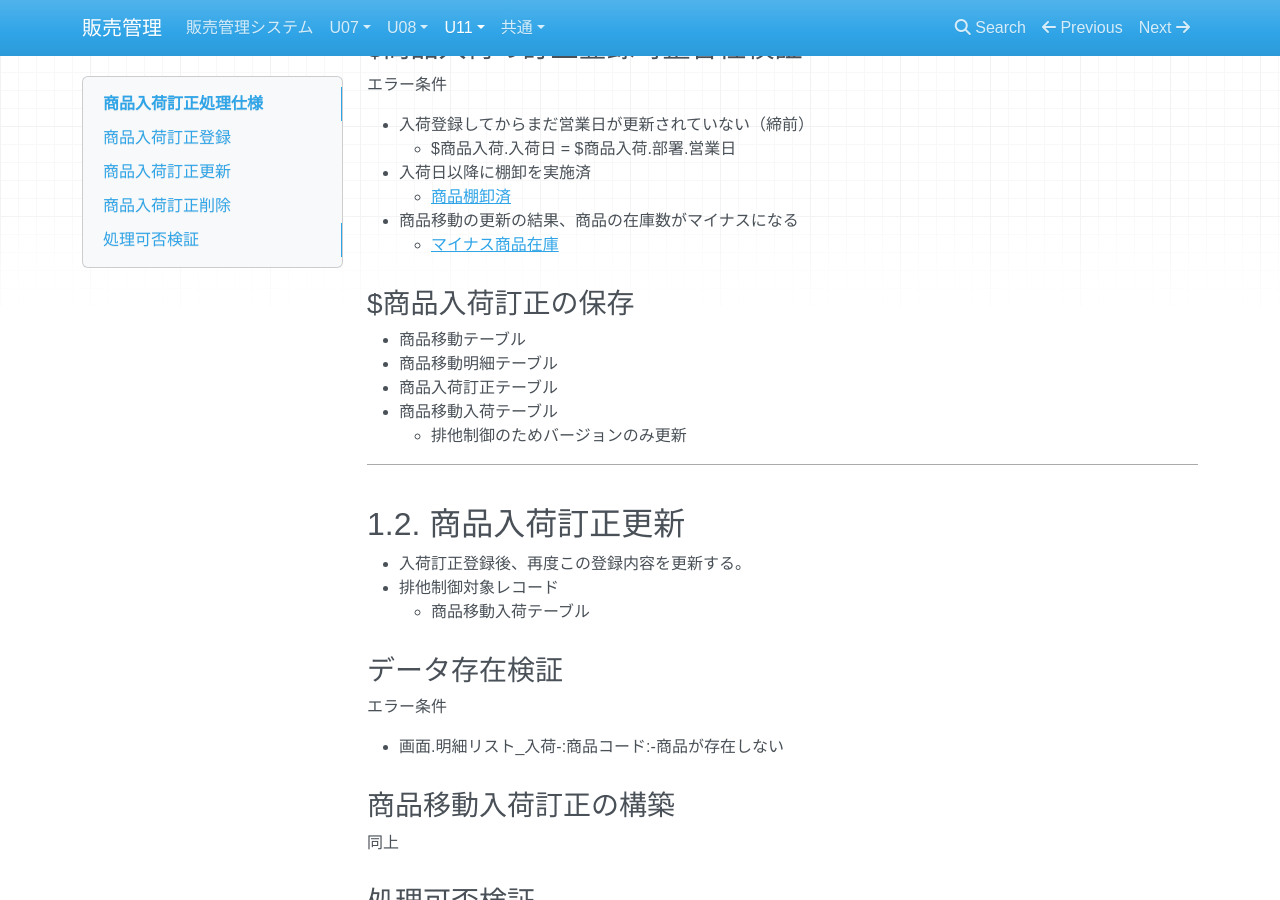
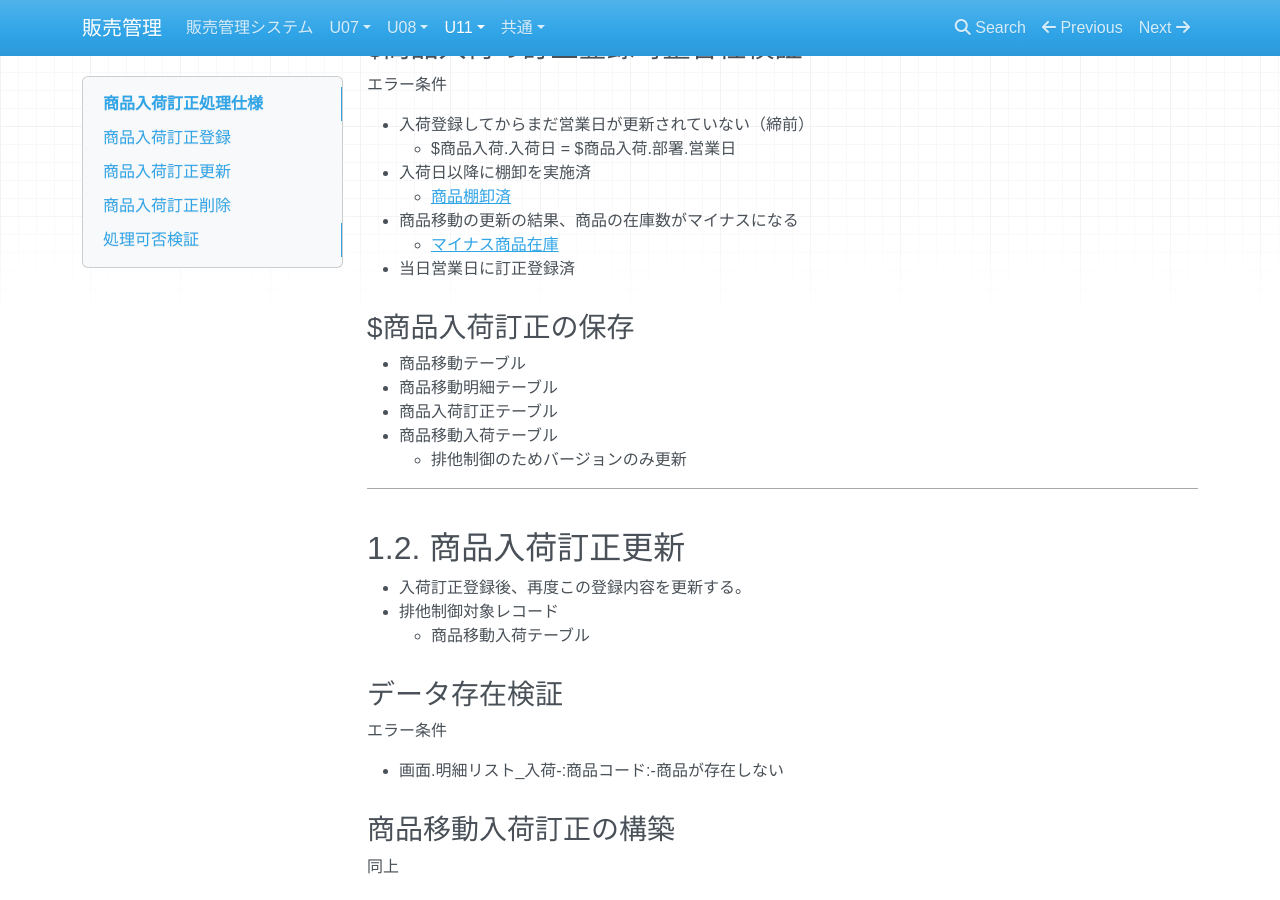
Before and after one commit to ShowKa/HanbaiKanriDoc, an MkDocs documentation site: the page built from docs/U11/U11G003商品入荷/3.1.処理仕様_商品入荷訂正.md, in a window 1280 px wide and 900 px high, scrolled down 1434 px. Built offline with MkDocs 1.6.1, drawn with Linux system fonts in a browser that asks for light colours; nearby versions of some CDN libraries.

Commit message:
訂正登録時整合性検証#当日営業日に訂正登録済の場合エラー

```diff
--- a/docs/U11/U11G003商品入荷/3.1.処理仕様_商品入荷訂正.md
+++ b/docs/U11/U11G003商品入荷/3.1.処理仕様_商品入荷訂正.md
@@ -66,6 +66,7 @@
     - [商品棚卸済](/U11/仕様/商品棚卸済)
 - 商品移動の更新の結果、商品の在庫数がマイナスになる
     - [マイナス商品在庫](/u11/仕様/マイナス商品在庫)
+- 当日営業日に訂正登録済
 
 ### $商品入荷訂正の保存
 
```
